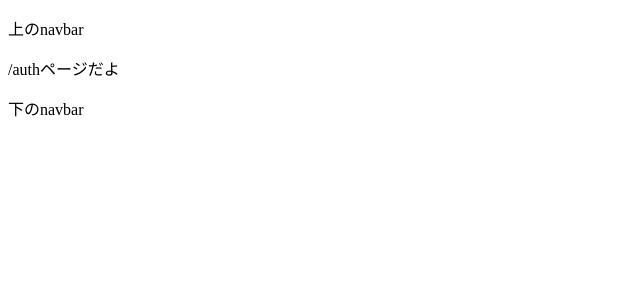
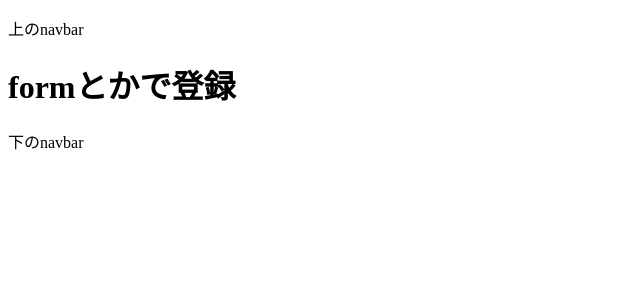
Before and after one commit to clumsy-ug/tsukuaso_hackathon_WeHaveAlreadyCommitted, a React (Vite) app in the folder front/: page /auth in a window 1280 px wide. Shown: the top 300 px of the page, without its empty margins (0-640 px from the left). Built offline with nearby package versions, Linux system fonts and the light colour scheme.

Commit message:
とりあえずmock完成

```diff
--- /dev/null
+++ b/front/src/routes/auth/-components/Auth.tsx
@@ -0,0 +1,5 @@
+export default function Auth() {
+  return (
+    <h1>formとかで登録</h1>
+  )
+}
--- /dev/null
+++ b/front/src/routes/auth/-components/AuthError.tsx
@@ -0,0 +1,5 @@
+export default function AuthError() {
+  return (
+    <h1>エラー！</h1>
+  )
+}
--- /dev/null
+++ b/front/src/routes/auth/-components/AuthPending.tsx
@@ -0,0 +1,5 @@
+export default function AuthPending() {
+  return (
+    <h2>ローディング中...</h2>
+  )
+}
--- a/front/src/routes/auth/index.tsx
+++ b/front/src/routes/auth/index.tsx
@@ -1,9 +1,10 @@
 import { createFileRoute } from '@tanstack/react-router'
+import Auth from './-components/Auth'
+import AuthPending from './-components/AuthPending'
+import AuthError from './-components/AuthError'
 
 export const Route = createFileRoute('/auth/')({
-  component: RouteComponent,
+  component: Auth,
+  pendingComponent: AuthPending,
+  errorComponent: AuthError
 })
-
-function RouteComponent() {
-  return <div>/authページだよ</div>
-}
```
